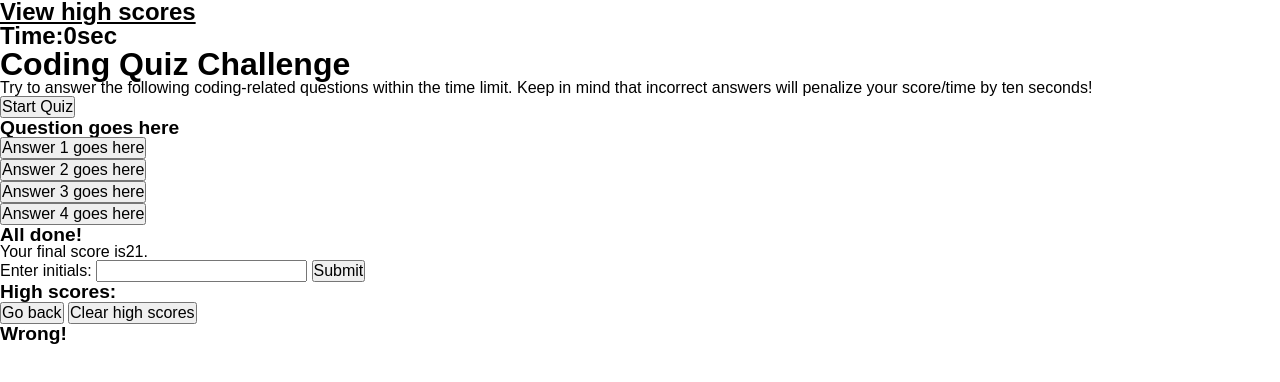
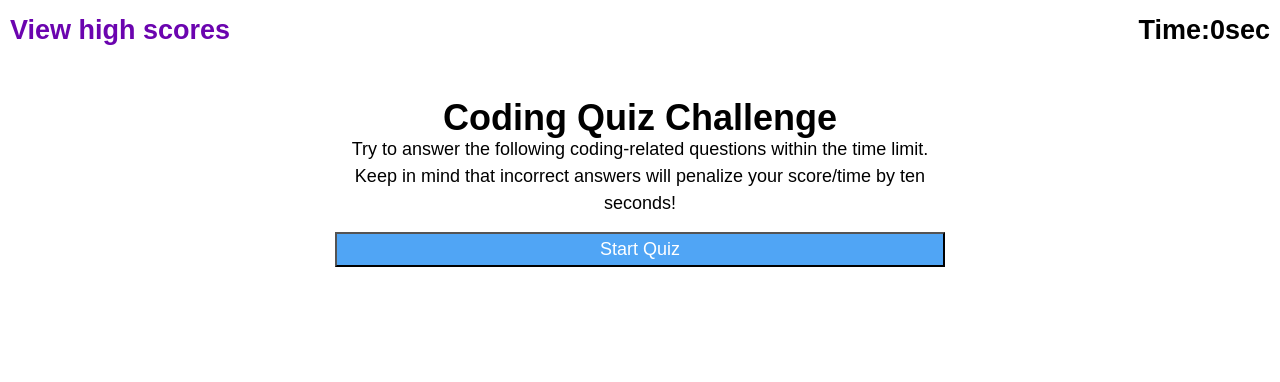
Before and after one commit to AllieStewart/Coding-Quiz, a plain HTML site: page index.html in a window 1280 px wide. Drawn offline with Linux system fonts and the light colour scheme.

Commit message:
added styles, colors, etc, to .css file, fixed up .html body with hidden elements

```diff
--- a/assets/css/style.css
+++ b/assets/css/style.css
@@ -9,22 +9,31 @@
 /* Wildcard to apply attributes to all selectors */
 * {
     font-family: Arial, Helvetica, sans-serif;
-    color: var(--main-text-color);
 }
 
 /* Body of page */
 body {
-
+    font-size: 18px;
+    color: var(--main-text-color);
+    display: flex;
+    flex-direction: column;
+    min-height: auto;
 }
 
 /* Very top of page: "View high scores" and "Time" */
 header {
-
+    flex: 0 0 60px;
+    background-color: var(--main-bkgrd-color);
+    display: flex;
+    justify-content: space-between;
+    align-items: center;
+    padding: 0 10px;
+    margin-bottom: 15px;
 }
 
 /* "View high scores" specifically */
 header #view-scores {
-
+    color: rgb(107, 4, 175);
 }
 
 /* "Coding Quiz Challenge" text */
@@ -44,15 +53,80 @@ h3 {
 
 /* View Scores */
 a {
-
+    text-decoration: none;
+    color: var(--main-text-color);
 }
 
 /* Main content of page */
 main {
-
+    flex: 0 0 100%;
+    width: 50%;
+    align-self: center;
+    display: flex;
+    flex-direction: column;
+    padding: 15px;
 }
 
+/* To apply to all <p> in <main> */
+main p {
+    line-height: 1.5;
+}
 
+/* To apply to all <button> in <main> */
+main button {
+    background-color: var(--button-color);
+    color: var(--main-bkgrd-color);
+    padding: 5px 10px;
+    margin: 5px 0;
+    display: block;
+}
+
+/* Add box shadow to button when clicked */
+main button:active {
+    box-shadow: 0 0 0 2px var(--main-bkgrd-color) inset;
+  }
+
+/* Hides most of page after "Coding Quiz Challenge" and <h2> values */
+.hidden {
+    display: none;
+  }
+
+  /* Align "Coding Quiz Challenge" section */
+.coding-quiz-title {
+    padding: 10px 0;
+    text-align: center;
+}
+
+/* Add weight to <p> under the "Coding Quiz Challenge" header*/
+.coding-quiz-title p {
+    font-weight: 400;
+}
+
+.show-scores ol {
+    list-style: decimal inside;
+}
+
+.show-scores li {
+    background-color: var(--main-bkgrd-color);
+    padding: 10px;
+}
+
+.show-scores li:nth-of-type(even) {
+    background-color: var(--main-bkgrd-color);
+}
+
+/* Adding line border under questions page(s) */
+.answers-correct-wrong {
+    margin-top: 5px;
+    border-top: 1px solid rgb(95, 95, 95);
+    padding: 5px 0;
+}
+
+/* Adding color of "Correct!"/"Wrong!" and making them italic */
+.answers-correct-wrong h3 {
+    color: rgb(177, 177, 177);
+    font-style: italic;
+}
 
 /* Media queries for size adjustments */
 @media screen and (max-width: 992px) {
--- a/index.html
+++ b/index.html
@@ -23,13 +23,15 @@
         <!-- Coding Quiz Challenge start page -->
         <article class = "coding-quiz-title">
             <h1>Coding Quiz Challenge</h1>
-            <p>Try to answer the following coding-related questions within the time limit. Keep in mind that incorrect answers will penalize your score/time by ten seconds!</p>
+            <p>Try to answer the following coding-related questions within the time limit.
+                Keep in mind that incorrect answers will penalize your score/time by ten seconds!
+            </p>
         </article>
         <!-- button 'Start' -->
         <button class="start-button">Start Quiz</button>
 
         <!-- Questions page -->
-        <article class="game-questions">
+        <article class="game-questions hidden">
             <h3>Question goes here</h3>
             <ol>
                 <!-- Buttons for each of these Answers -->
@@ -41,7 +43,7 @@
         </article>
 
         <!-- End of quiz page -->
-        <article class="game-over">
+        <article class="game-over hidden">
             <h3>All done!</h3>
             <p>Your final score is<span id="final-score">21</span>.</p>
             <!-- Form id, label for, input, and button 'Submit' -->
@@ -53,7 +55,7 @@
         </article>
 
         <!-- High scores page -->
-        <article class ="show-scores">
+        <article class="show-scores hidden">
             <h3>High scores:</h3>
             <ol></ol>
             <!-- Buttons 'Go back' and 'Clear high scores' -->
@@ -62,7 +64,7 @@
         </article>
 
         <!-- Correct!/Wrong! underneath Questions -->
-        <article class="answers-correct-wrong">
+        <article class="answers-correct-wrong hidden">
             <h3 id="answer-state">Wrong!</h3>
         </article>
 
```
